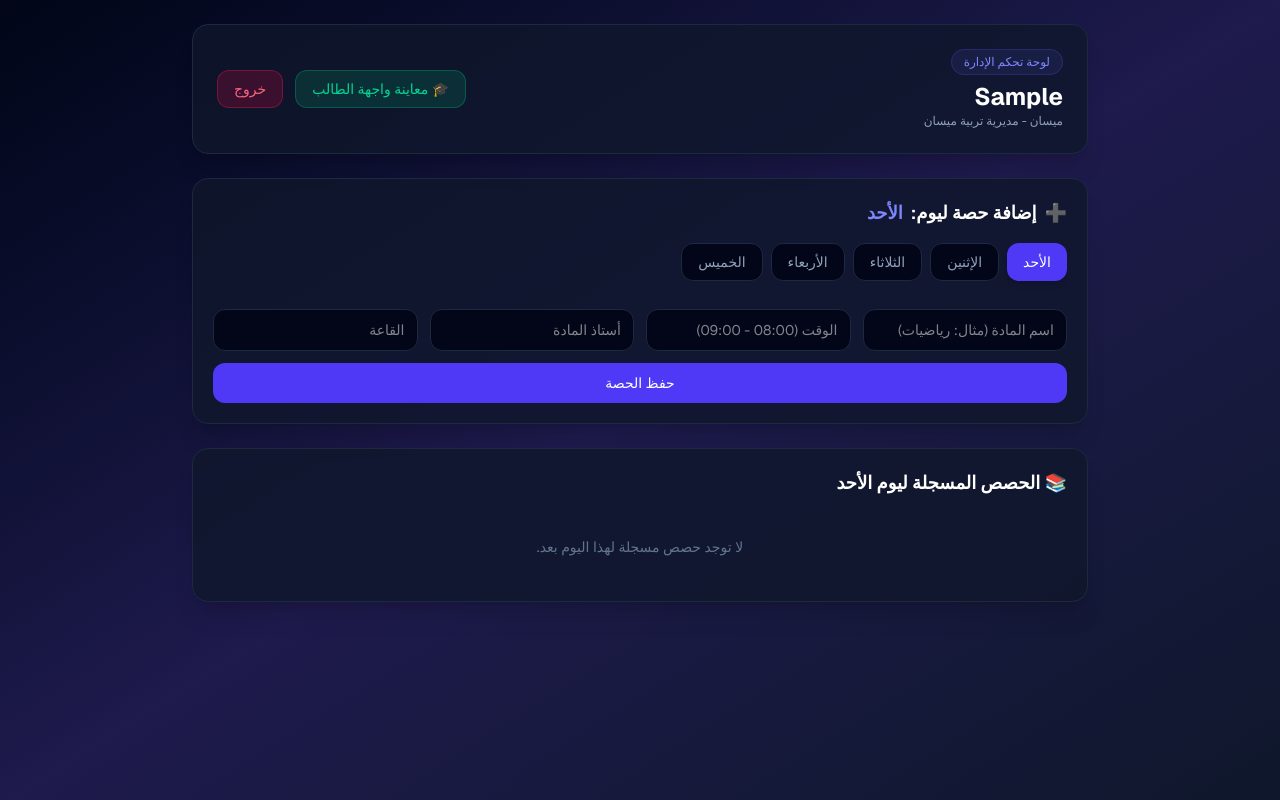
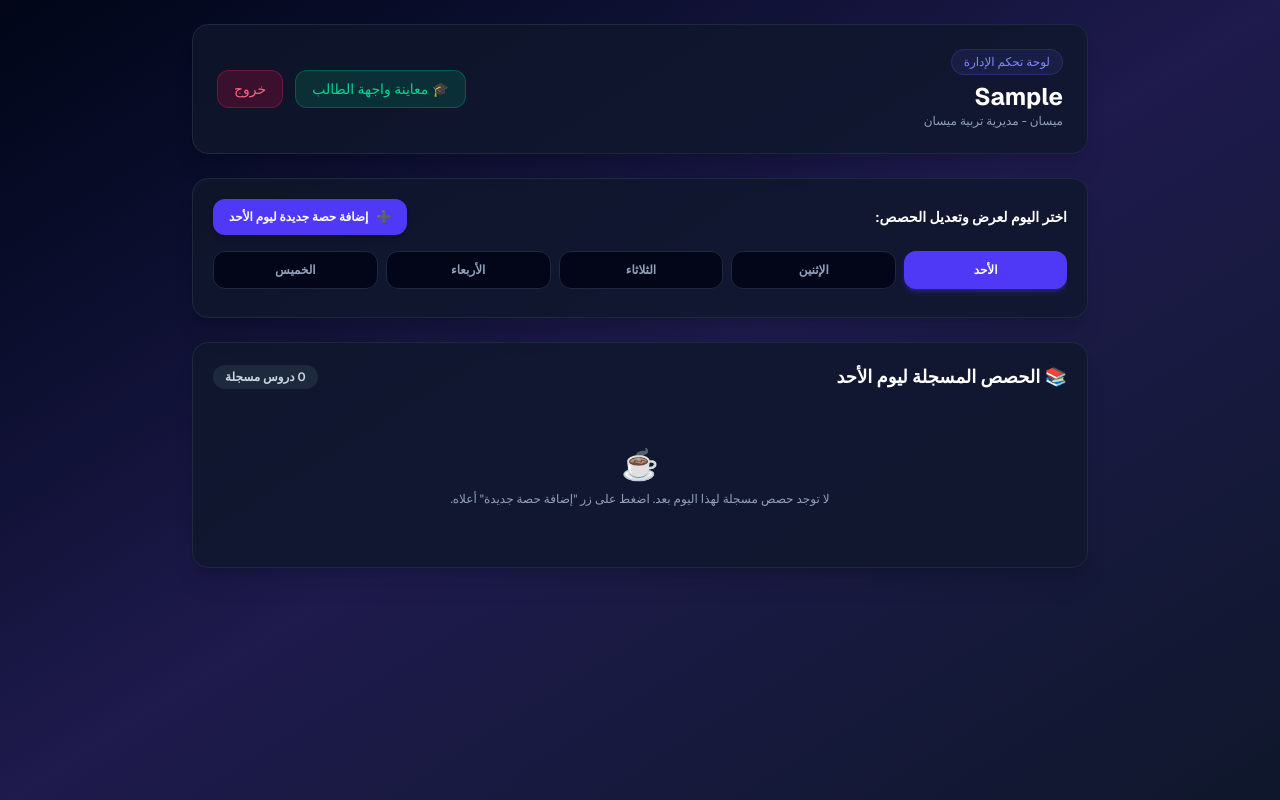
Before and after one commit to mobder2015-svg/smart-school-timetable, a Next.js app: page / in a window 1280 px wide. Both pictures are taken after typing "Sample", "Sample123" into the empty fields and a click on the button "تسجيل الدخول الآمن 🛡️". Built offline with nearby package versions, Linux system fonts and the light colour scheme.

Commit message:
Add modal popup for adding periods without manual lesson number

```diff
--- a/app/page.tsx
+++ b/app/page.tsx
@@ -50,6 +50,8 @@ export default function SmartSchoolTimetable() {
     thursday: [],
   });
 
+  // حالة التحكم بنافذة إضافة حصة (Modal)
+  const [isModalOpen, setIsModalOpen] = useState(false);
   const [newSubject, setNewSubject] = useState('');
   const [newTime, setNewTime] = useState('');
   const [newTeacher, setNewTeacher] = useState('');
@@ -68,7 +70,6 @@ export default function SmartSchoolTimetable() {
       setSchoolName(savedSchoolName);
       setIsAdminAuthenticated(true);
 
-      // محاولة استرجاع جدول هذه المدرسة بالتحديد، وإن لم يوجد نبحث عن الجدول القديم العام لعدم ضياع البيانات
       const schoolScheduleKey = `schedule_${savedSchoolName}`;
       const savedSchedule = localStorage.getItem(schoolScheduleKey);
       const oldGeneralSchedule = localStorage.getItem('schoolTimetableData');
@@ -80,7 +81,6 @@ export default function SmartSchoolTimetable() {
           const parsedOld = JSON.parse(oldGeneralSchedule);
           if (parsedOld.schedule) {
             setSchedule(parsedOld.schedule);
-            // حفظه فوراً بالمفتاح الجديد للمدرسة
             localStorage.setItem(schoolScheduleKey, JSON.stringify(parsedOld.schedule));
           }
         } catch (e) {
@@ -175,10 +175,12 @@ export default function SmartSchoolTimetable() {
     setRegisteredSchools(updatedSchoolsList);
     localStorage.setItem('globalRegisteredSchools', JSON.stringify(updatedSchoolsList));
 
+    // تصفير الحقول وإغلاق النافذة تلقائياً
     setNewSubject('');
     setNewTime('');
     setNewTeacher('');
     setNewRoom('');
+    setIsModalOpen(false);
   };
 
   const handleDeletePeriod = (dayId: string, periodId: string) => {
@@ -209,10 +211,10 @@ export default function SmartSchoolTimetable() {
   };
 
   return (
-    <main className="min-h-screen bg-gradient-to-br from-slate-950 via-indigo-950 to-slate-900 text-slate-100 p-4 sm:p-6 font-sans" dir="rtl">
+    <main className="min-h-screen bg-gradient-to-br from-slate-950 via-indigo-950 to-slate-900 text-slate-100 p-4 sm:p-6 font-sans relative" dir="rtl">
 
       {viewMode === 'admin' && !isAdminAuthenticated && (
-        <div className="max-w-md mx-auto mt-10 bg-slate-900/80 backdrop-blur-xl border border-slate-800 rounded-3xl p-6 sm:p-8 shadow-2xl">
+        <div className="max-w-md mx-auto mt-10 bg-slate-900/85 backdrop-blur-xl border border-slate-800 rounded-3xl p-6 sm:p-8 shadow-2xl">
           <div className="text-center mb-8">
             <div className="w-16 h-16 bg-amber-500/10 border border-amber-500/20 rounded-2xl flex items-center justify-center mx-auto mb-4 text-3xl shadow-inner">
               🔒
@@ -315,52 +317,147 @@ export default function SmartSchoolTimetable() {
             </div>
           </div>
 
-          <div className="bg-slate-900/80 border border-slate-800 rounded-2xl p-5 shadow-xl">
-            <h2 className="text-lg font-semibold text-white mb-4 flex items-center gap-2">
-              <span>➕</span> إضافة حصة ليوم: <span className="text-indigo-400">{DAYS.find(d => d.id === selectedDay)?.name}</span>
-            </h2>
+          {/* شريط الأيام */}
+          <div className="bg-slate-900/80 border border-slate-800 rounded-2xl p-5 shadow-xl space-y-4">
+            <div className="flex items-center justify-between flex-wrap gap-3">
+              <h2 className="text-sm font-semibold text-white">اختر اليوم لعرض وتعديل الحصص:</h2>
+              <button
+                onClick={() => setIsModalOpen(true)}
+                className="bg-indigo-600 hover:bg-indigo-500 text-white px-4 py-2.5 rounded-xl text-xs font-semibold shadow-md transition flex items-center gap-2"
+              >
+                <span>➕</span> إضافة حصة جديدة ليوم {DAYS.find(d => d.id === selectedDay)?.name}
+              </button>
+            </div>
 
-            <div className="flex gap-2 overflow-x-auto pb-3 mb-4">
+            <div className="flex gap-2 overflow-x-auto pb-2">
               {DAYS.map((day) => (
                 <button
                   key={day.id}
                   onClick={() => setSelectedDay(day.id)}
-                  className={`px-4 py-2 rounded-xl text-sm font-medium whitespace-nowrap transition ${
-                    selectedDay === day.id ? 'bg-indigo-600 text-white shadow-md' : 'bg-slate-950 text-slate-400 border border-slate-800'
+                  className={`flex-1 min-w-[85px] py-2.5 px-3 rounded-xl text-xs font-semibold text-center transition ${
+                    selectedDay === day.id
+                      ? 'bg-indigo-600 text-white shadow-md shadow-indigo-600/30'
+                      : 'bg-slate-950 text-slate-400 border border-slate-800 hover:bg-slate-800'
                   }`}
                 >
                   {day.name}
                 </button>
               ))}
             </div>
-
-            <form onSubmit={handleAddPeriod} className="grid grid-cols-1 sm:grid-cols-2 md:grid-cols-4 gap-3">
-              <input type="text" placeholder="اسم المادة (مثال: رياضيات)" value={newSubject} onChange={(e) => setNewSubject(e.target.value)} className="bg-slate-950 border border-slate-800 rounded-xl px-3 py-2.5 text-sm text-white focus:outline-none focus:border-indigo-500" required />
-              <input type="text" placeholder="الوقت (08:00 - 09:00)" value={newTime} onChange={(e) => setNewTime(e.target.value)} className="bg-slate-950 border border-slate-800 rounded-xl px-3 py-2.5 text-sm text-white focus:outline-none focus:border-indigo-500" />
-              <input type="text" placeholder="أستاذ المادة" value={newTeacher} onChange={(e) => setNewTeacher(e.target.value)} className="bg-slate-950 border border-slate-800 rounded-xl px-3 py-2.5 text-sm text-white focus:outline-none focus:border-indigo-500" />
-              <input type="text" placeholder="القاعة" value={newRoom} onChange={(e) => setNewRoom(e.target.value)} className="bg-slate-950 border border-slate-800 rounded-xl px-3 py-2.5 text-sm text-white focus:outline-none focus:border-indigo-500" />
-              <div className="sm:col-span-2 md:col-span-4">
-                <button type="submit" className="w-full bg-indigo-600 hover:bg-indigo-500 text-white font-medium py-2.5 rounded-xl text-sm transition">حفظ الحصة</button>
-              </div>
-            </form>
           </div>
 
+          {/* نافذة منبثقة (Modal) لإضافة حصة جديدة عند الضغط على الزر */}
+          {isModalOpen && (
+            <div className="fixed inset-0 bg-slate-950/85 backdrop-blur-md z-50 flex items-center justify-center p-4">
+              <div className="bg-slate-900 border border-slate-800 rounded-3xl p-6 w-full max-w-md shadow-2xl space-y-5 animate-in fade-in zoom-in duration-200">
+                <div className="flex items-center justify-between border-b border-slate-800 pb-3">
+                  <h3 className="text-base font-bold text-white flex items-center gap-2">
+                    <span>📚</span> إضافة حصة ليوم <span className="text-indigo-400">{DAYS.find(d => d.id === selectedDay)?.name}</span>
+                  </h3>
+                  <button
+                    onClick={() => setIsModalOpen(false)}
+                    className="text-slate-400 hover:text-white bg-slate-800 p-1.5 rounded-xl text-xs"
+                  >
+                    ✕ إغلاق
+                  </button>
+                </div>
+
+                <form onSubmit={handleAddPeriod} className="space-y-4">
+                  <div>
+                    <label className="block text-xs font-medium text-slate-300 mb-1">اسم المادة الدراسية *</label>
+                    <input
+                      type="text"
+                      placeholder="مثال: رياضيات متقدمة"
+                      value={newSubject}
+                      onChange={(e) => setNewSubject(e.target.value)}
+                      className="w-full bg-slate-950 border border-slate-800 rounded-xl px-4 py-3 text-sm text-white focus:outline-none focus:border-indigo-500"
+                      required
+                    />
+                  </div>
+
+                  <div>
+                    <label className="block text-xs font-medium text-slate-300 mb-1">وقت الحصة</label>
+                    <input
+                      type="text"
+                      placeholder="مثال: 08:00 - 09:00"
+                      value={newTime}
+                      onChange={(e) => setNewTime(e.target.value)}
+                      className="w-full bg-slate-950 border border-slate-800 rounded-xl px-4 py-3 text-sm text-white focus:outline-none focus:border-indigo-500"
+                    />
+                  </div>
+
+                  <div>
+                    <label className="block text-xs font-medium text-slate-300 mb-1">أستاذ المادة</label>
+                    <input
+                      type="text"
+                      placeholder="مثال: د. أحمد"
+                      value={newTeacher}
+                      onChange={(e) => setNewTeacher(e.target.value)}
+                      className="w-full bg-slate-950 border border-slate-800 rounded-xl px-4 py-3 text-sm text-white focus:outline-none focus:border-indigo-500"
+                    />
+                  </div>
+
+                  <div>
+                    <label className="block text-xs font-medium text-slate-300 mb-1">رقم أو اسم القاعة</label>
+                    <input
+                      type="text"
+                      placeholder="مثال: 3 أو قاعة المختبر"
+                      value={newRoom}
+                      onChange={(e) => setNewRoom(e.target.value)}
+                      className="w-full bg-slate-950 border border-slate-800 rounded-xl px-4 py-3 text-sm text-white focus:outline-none focus:border-indigo-500"
+                    />
+                  </div>
+
+                  <div className="pt-2 flex gap-3">
+                    <button
+                      type="button"
+                      onClick={() => setIsModalOpen(false)}
+                      className="flex-1 bg-slate-800 hover:bg-slate-700 text-slate-300 text-xs font-medium py-3 rounded-xl transition"
+                    >
+                      إلغاء
+                    </button>
+                    <button
+                      type="submit"
+                      className="flex-1 bg-indigo-600 hover:bg-indigo-500 text-white text-xs font-semibold py-3 rounded-xl transition shadow-lg shadow-indigo-600/30"
+                    >
+                      حفظ الحصة وإضافتها للجدول ✨
+                    </button>
+                  </div>
+                </form>
+              </div>
+            </div>
+          )}
+
+          {/* استعراض الجدول في لوحة الإدارة */}
           <div className="bg-slate-900/80 border border-slate-800 rounded-2xl p-5 shadow-xl">
-            <h2 className="text-lg font-semibold text-white mb-4">📚 الحصص المسجلة ليوم {DAYS.find(d => d.id === selectedDay)?.name}</h2>
+            <h2 className="text-lg font-semibold text-white mb-4 flex items-center justify-between">
+              <span>📚 الحصص المسجلة ليوم {DAYS.find(d => d.id === selectedDay)?.name}</span>
+              <span className="text-xs bg-slate-800 text-slate-300 px-3 py-1 rounded-xl">
+                {schedule[selectedDay]?.length || 0} دروس مسجلة
+              </span>
+            </h2>
+
             {schedule[selectedDay]?.length === 0 ? (
-              <p className="text-sm text-slate-500 text-center py-6">لا توجد حصص مسجلة لهذا اليوم بعد.</p>
+              <div className="text-center py-10">
+                <span className="text-3xl">☕</span>
+                <p className="text-xs text-slate-400 mt-2">لا توجد حصص مسجلة لهذا اليوم بعد. اضغط على زر "إضافة حصة جديدة" أعلاه.</p>
+              </div>
             ) : (
               <div className="space-y-3">
                 {schedule[selectedDay]?.map((period, index) => (
                   <div key={period.id} className="bg-slate-950/60 border border-slate-800 rounded-xl p-4 flex items-center justify-between gap-4">
                     <div className="flex items-center gap-3">
-                      <span className="w-8 h-8 rounded-lg bg-indigo-500/10 border border-indigo-500/20 text-indigo-400 flex items-center justify-center text-xs font-bold">{index + 1}</span>
+                      <span className="w-8 h-8 rounded-lg bg-indigo-500/10 border border-indigo-500/20 text-indigo-400 flex items-center justify-center text-xs font-bold">
+                        {index + 1 < 10 ? `0${index + 1}` : index + 1}
+                      </span>
                       <div>
                         <h3 className="text-sm font-bold text-white">{period.subject}</h3>
                         <p className="text-xs text-slate-400 mt-0.5">⏰ {period.time} | 👨‍🏫 {period.teacher} | 🚪 قاعة {period.room}</p>
                       </div>
                     </div>
-                    <button onClick={() => handleDeletePeriod(selectedDay, period.id)} className="text-rose-400 bg-rose-500/10 p-2 rounded-lg text-xs">🗑️ حذف</button>
+                    <button onClick={() => handleDeletePeriod(selectedDay, period.id)} className="text-rose-400 bg-rose-500/10 hover:bg-rose-500/20 p-2 rounded-lg text-xs transition">
+                      🗑️ حذف
+                    </button>
                   </div>
                 ))}
               </div>
@@ -499,7 +596,7 @@ export default function SmartSchoolTimetable() {
                 {schedule[selectedDay]?.map((period, index) => (
                   <div key={period.id} className="bg-slate-950/70 border border-slate-800 rounded-2xl p-5 space-y-2.5 shadow-inner">
                     <div className="flex items-center justify-between border-b border-slate-800 pb-2">
-                      <span className="text-xs font-semibold text-indigo-400 bg-indigo-500/10 px-2 py-0.5 rounded-lg">الدرس {index + 1}</span>
+                      <span className="text-xs font-semibold text-indigo-400 bg-indigo-500/10 px-2 py-0.5 rounded-lg">الدرس {index + 1 < 10 ? `0${index + 1}` : index + 1}</span>
                       <h3 className="text-sm font-bold text-white">{period.subject}</h3>
                     </div>
                     <div className="grid grid-cols-2 gap-2 text-xs text-slate-300">
```
